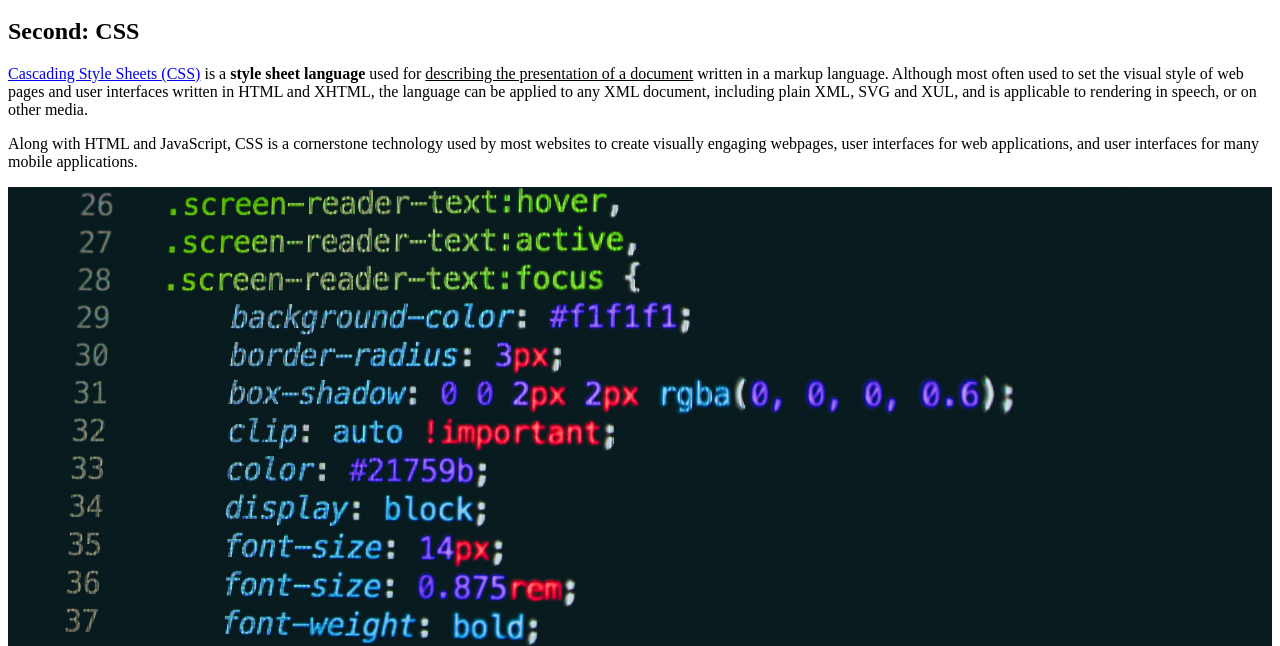
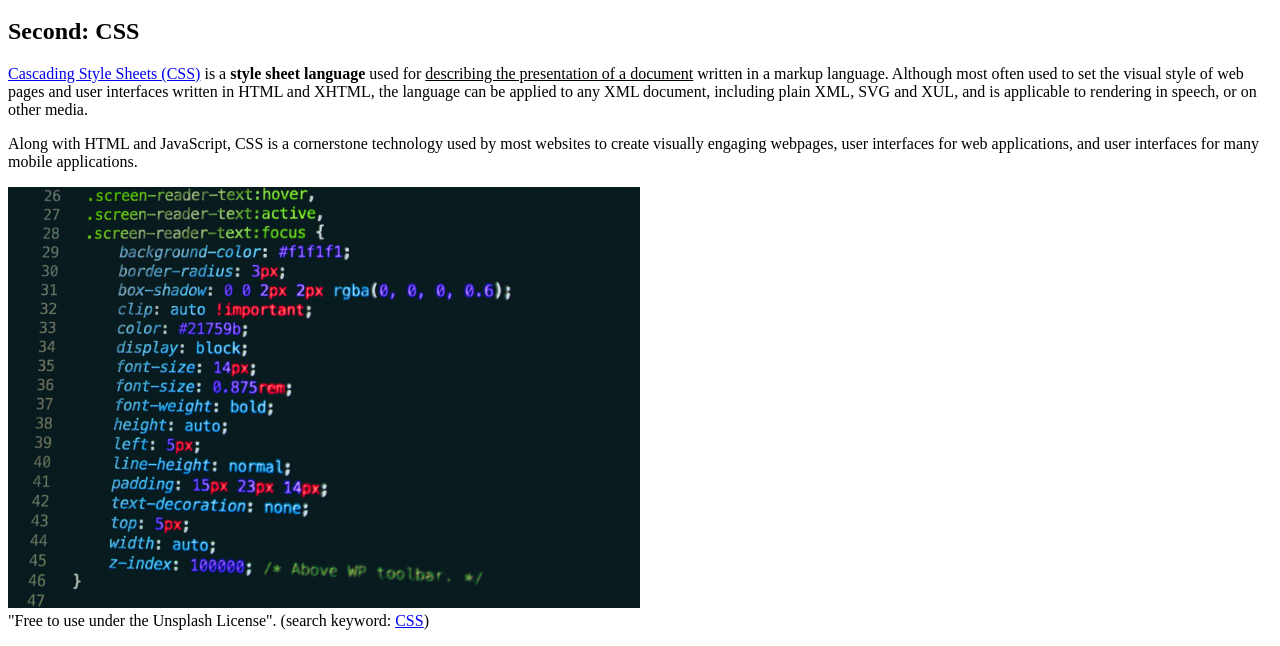
Before and after one commit to fourmimale/web, a plain HTML site: page 2.html in a window 1280 px wide. Shown: the part 136-782 px from the top of the page. Drawn offline with Linux system fonts and the light colour scheme.

Commit message:
Update 2.html

```diff
--- a/2.html
+++ b/2.html
@@ -19,7 +19,7 @@
         Along with HTML and JavaScript, CSS is a cornerstone technology used by most websites to create visually engaging webpages, user interfaces for web applications, and user interfaces for many mobile applications.
       </p>
       <p>
-        <img src="2.jpg" width="100%">
+        <img src="2.jpg" width="50%"><br>
         "Free to use under the Unsplash License". (search keyword: <a href="https://unsplash.com/photos/TkZYCXmrKK4" target="_blank" title="Photo at Unsplash.com(external link and a new tab)">CSS</a>)
       </p>
   </body>
```
